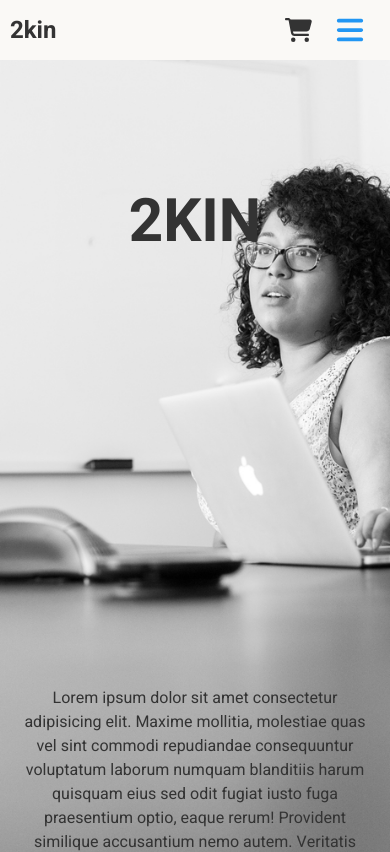
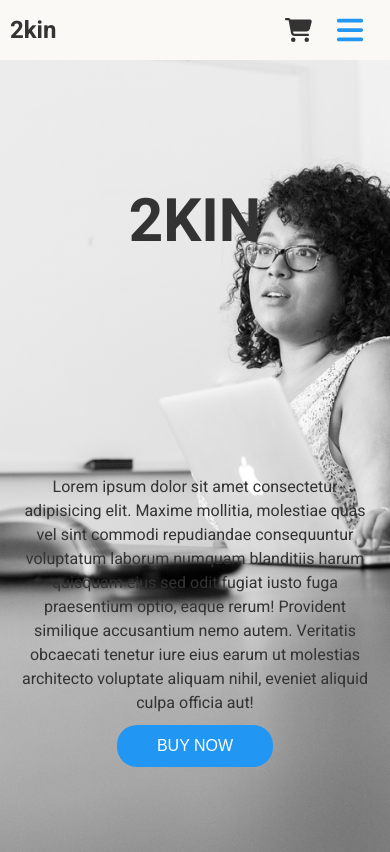
Before and after one commit to SirSicard/2KIN-Onboarding, a React (Vite) app in the folder client/: page / in a window 390 px wide. Shown: the top 852 px of the page. Built offline with nearby package versions, Linux system fonts and the light colour scheme.

Commit message:
fixed responsive faults on hero description

```diff
--- a/client/src/styles/hero-section.css
+++ b/client/src/styles/hero-section.css
@@ -10,7 +10,7 @@
     max-width: 600px;
     text-align: center;
     margin: 0 auto;
-    padding-top: 55vh;
+    padding-top: 52vh;
 }
 
 .hero-buy {
@@ -45,7 +45,7 @@
 
     .hero-description {
         width: 90%;
-        padding-top: 50vh;
+        padding-top: 45vh;
     }
 
     .hero-buy button {
@@ -62,7 +62,7 @@
 
     .hero-description {
         width: 90%;
-        padding-top: 50vh;
+        padding-top: 45vh;
     }
 
     .hero-buy button {
@@ -79,7 +79,7 @@
 
     .hero-description {
         width: 90%;
-        padding-top: 45vh;
+        padding-top: 42vh;
     }
 
     .hero-buy button {
@@ -87,3 +87,20 @@
         font-size: 16px;
     }
 }
+
+@media (max-width: 500px) {
+    .hero-title {
+        padding-top: 14vh;
+        font-size: 60px;
+    }
+
+    .hero-description {
+        width: 90%;
+        padding-top: 20vh;
+    }
+
+    .hero-buy button {
+        padding: 12px 40px;
+        font-size: 16px;
+    }
+}
```
